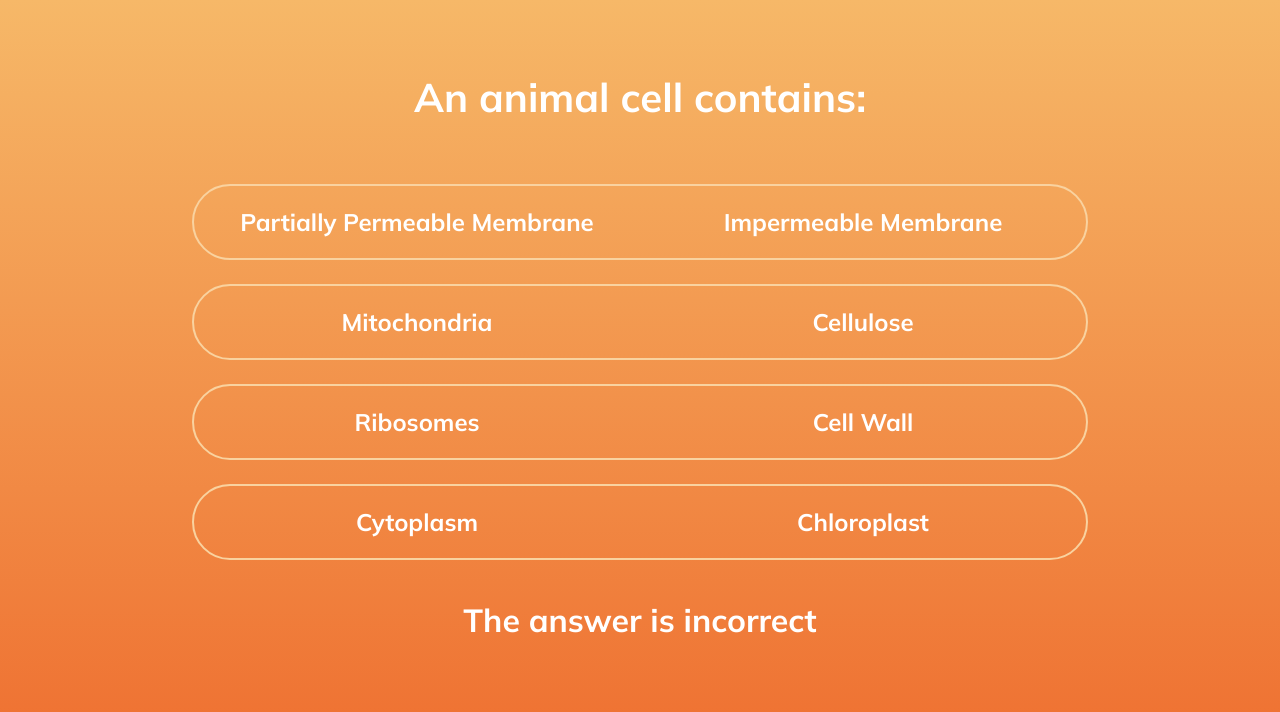
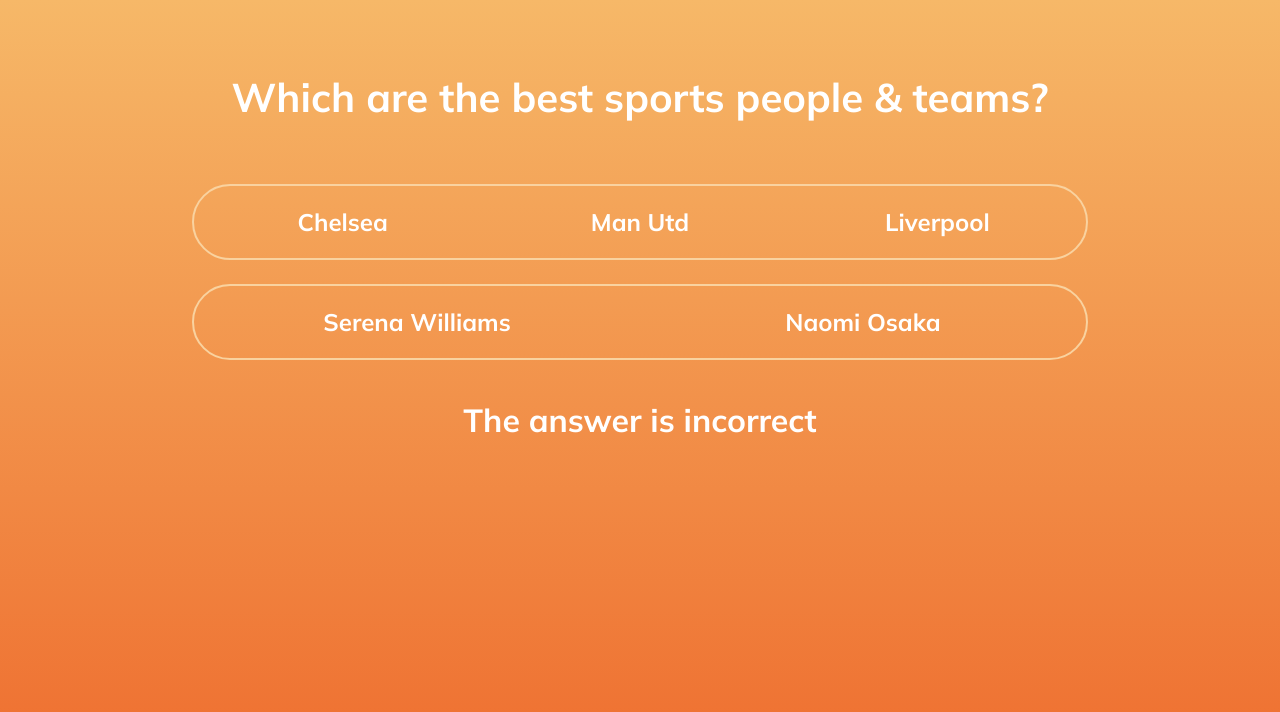
Before and after one commit to Scott-fo/senecalearning-frontend, a React (Create React App) app: page / in a window 1280 px wide. Shown: the top 712 px of the page. Built offline with nearby package versions, Linux system fonts and the light colour scheme.

Commit message:
randomised question order

```diff
--- a/src/components/Quiz.tsx
+++ b/src/components/Quiz.tsx
@@ -21,9 +21,29 @@
   const [questionNumber, setQuestionNumber] = useState<number>(0);
   const [viewQuestions, setViewQuestions] = useState<boolean>(false);
 
+  const shuffle = useCallback((array: any[]): any[] => {
+    for (let i = array.length - 1; i > 0; i--) {
+      const j = Math.floor(Math.random() * (i + 1));
+      const temp = array[i];
+      array[i] = array[j];
+      array[j] = temp;
+    };
+
+    return array;
+  }, []);
+
+  useEffect(() => {
+    shuffle(Questions);
+  }, [shuffle]);
+
   const activeQuestion: QuestionObj = Questions[questionNumber];
   const correctList = activeQuestion.correctAnswers;
   const answerList = activeQuestion.answers;
+
+  useEffect(() => {
+    const shuffledAnswers = shuffle(answerList);
+    setShuffledAnswers(shuffledAnswers);
+  }, [shuffle, answerList]);
 
   const updateColours = (gradient: string, answerBackground: string, answerText: string): void => {
     document.documentElement.style.setProperty("--background-gradient", gradient);
@@ -61,21 +81,6 @@
     clearSelection();
   };
 
-  const shuffle = useCallback((array: any[]): any[] => {
-    for (let i = array.length - 1; i > 0; i--) {
-      const j = Math.floor(Math.random() * (i + 1));
-      const temp = array[i];
-      array[i] = array[j];
-      array[j] = temp;
-    };
-
-    return array;
-  }, []);
-
-  useEffect(() => {
-    const shuffledAnswers = shuffle(answerList);
-    setShuffledAnswers(shuffledAnswers);
-  }, [shuffle, answerList]);
 
   const checkCorrectness = useCallback(() => {
     if (JSON.stringify(correctList.sort()) === JSON.stringify(Object.values(selectedList).sort())) {
@@ -96,7 +101,7 @@
 
   const questionList = Questions.map((question: QuestionObj, key: number) => {
     return (
-        <h2 id={String(key)} className="question-item" onClick={() => handleQuestionSelect(key)}>{question.question}</h2>
+        <h2 key={key} id={String(key)} className="question-item" onClick={() => handleQuestionSelect(key)}>{question.question}</h2>
     );
   });
 
```
Also changed, not shown: 1 other file (tests, documents, lock files or other folders).
